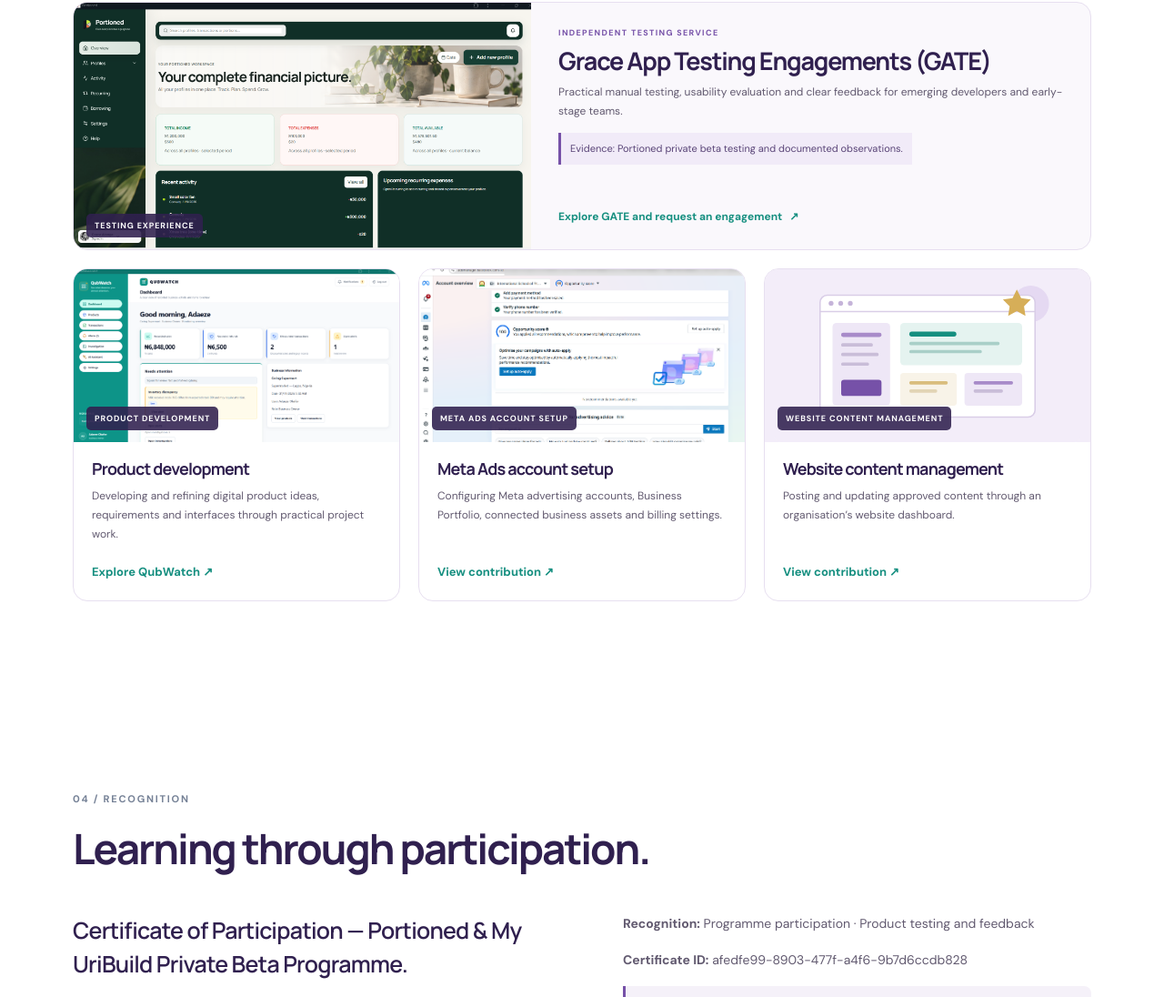
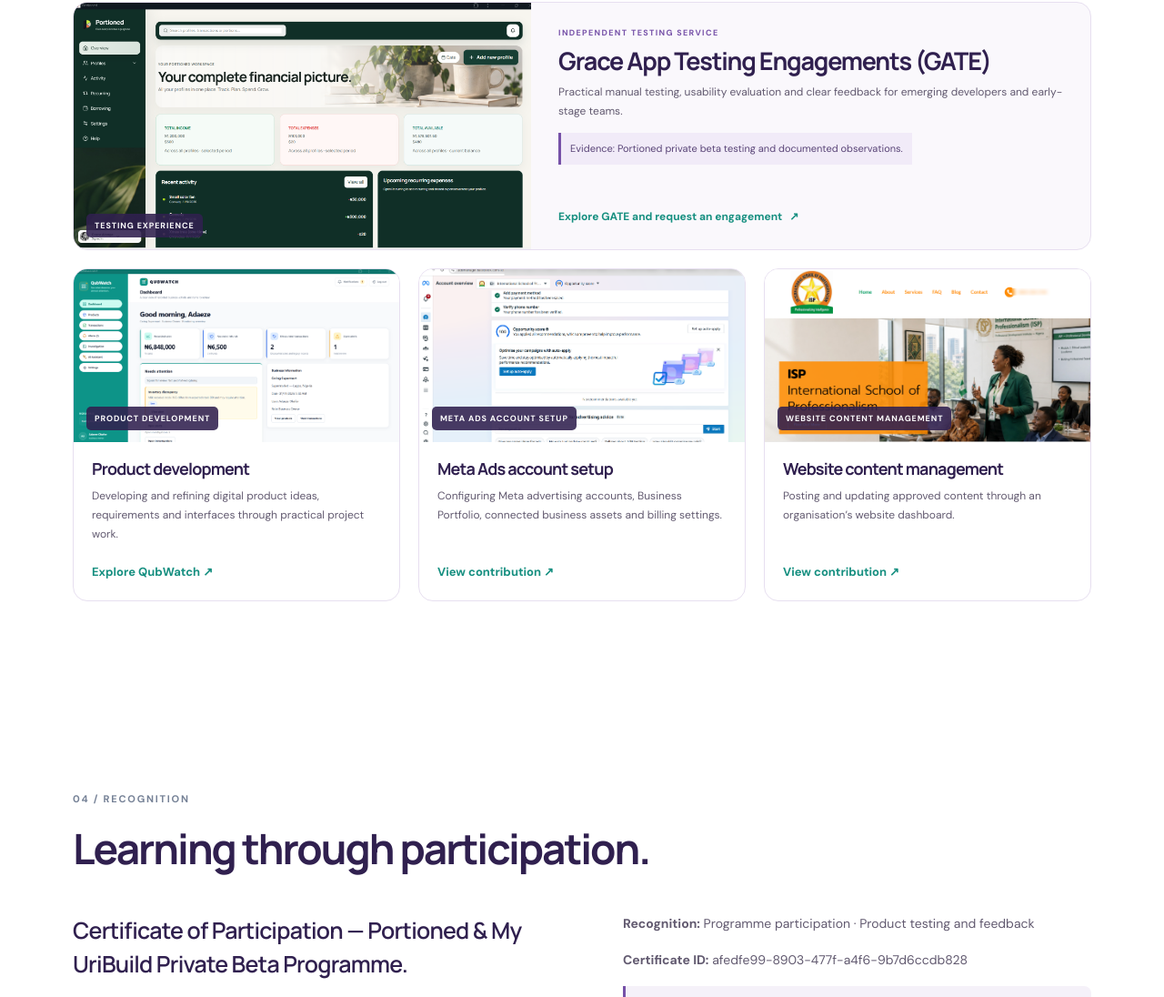
Before and after one commit to gracealonge83-coder/gracealonge83-coder.github.io, a plain HTML site: page index.html in a window 1280 px wide. Shown: the part 2732-3828 px from the top of the page at 91% size. Drawn offline with Linux system fonts and the light colour scheme.

Commit message:
Use blurred ISP website screenshot in content management service card

```diff
--- a/index.html
+++ b/index.html
@@ -135,33 +135,10 @@
         </article>
 
         <article class="service-media-card">
-          <div class="service-illustration" role="img" aria-label="Original illustration of a website content editor with page layout blocks">
-            <svg viewBox="0 0 640 360" xmlns="http://www.w3.org/2000/svg" aria-hidden="true">
-              <rect width="640" height="360" rx="18" fill="#f3edf9"/>
-              <circle cx="535" cy="72" r="38" fill="#e5d9f2"/>
-              <rect x="96" y="54" width="448" height="254" rx="15" fill="#fff" stroke="#d9cde7" stroke-width="3"/>
-              <path d="M96 88h448" stroke="#d9cde7" stroke-width="3"/>
-              <circle cx="119" cy="71" r="5" fill="#c5b4d9"/><circle cx="139" cy="71" r="5" fill="#c5b4d9"/><circle cx="159" cy="71" r="5" fill="#c5b4d9"/>
-              <rect x="122" y="112" width="120" height="172" rx="8" fill="#eee7f6"/>
-              <rect x="140" y="132" width="84" height="9" rx="4" fill="#a88bc9"/>
-              <rect x="140" y="154" width="66" height="7" rx="3" fill="#c9bdd8"/>
-              <rect x="140" y="174" width="78" height="7" rx="3" fill="#c9bdd8"/>
-              <rect x="140" y="194" width="58" height="7" rx="3" fill="#c9bdd8"/>
-              <rect x="140" y="230" width="84" height="34" rx="6" fill="#7651a8"/>
-              <rect x="263" y="112" width="254" height="88" rx="8" fill="#e5f3f0"/>
-              <rect x="282" y="130" width="98" height="10" rx="5" fill="#168f80"/>
-              <rect x="282" y="151" width="188" height="7" rx="3" fill="#a9cfc8"/>
-              <rect x="282" y="168" width="151" height="7" rx="3" fill="#a9cfc8"/>
-              <rect x="263" y="216" width="118" height="68" rx="7" fill="#f8f3e8"/>
-              <rect x="397" y="216" width="120" height="68" rx="7" fill="#eee7f6"/>
-              <rect x="282" y="233" width="80" height="7" rx="3" fill="#d9bd7d"/>
-              <rect x="282" y="250" width="58" height="7" rx="3" fill="#e2d4b5"/>
-              <rect x="416" y="233" width="82" height="7" rx="3" fill="#a88bc9"/>
-              <rect x="416" y="250" width="61" height="7" rx="3" fill="#c9bdd8"/>
-              <path d="M506 42l9 18 20 3-14 14 3 20-18-10-18 10 3-20-14-14 20-3z" fill="#d6ae58"/>
-            </svg>
+          <a class="service-media-image" href="projects/business-operations/index.html" aria-label="View website content management contribution">
+            <img src="assets/images/isp-website-content-management-blurred.png" alt="International School of Professionalism website homepage, with its displayed contact number blurred for privacy" loading="lazy" width="1814" height="829">
             <span class="media-label">WEBSITE CONTENT MANAGEMENT</span>
-          </div>
+          </a>
           <div class="service-media-copy">
             <h3>Website content management</h3>
             <p>Posting and updating approved content through an organisation’s website dashboard.</p>
```
